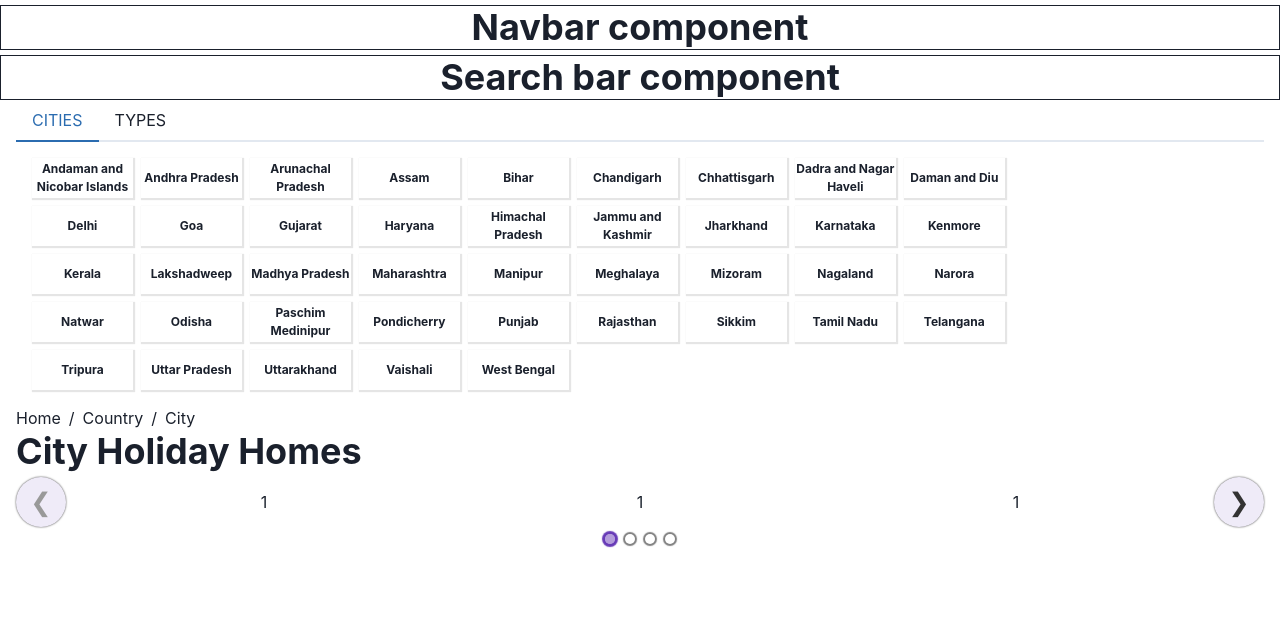
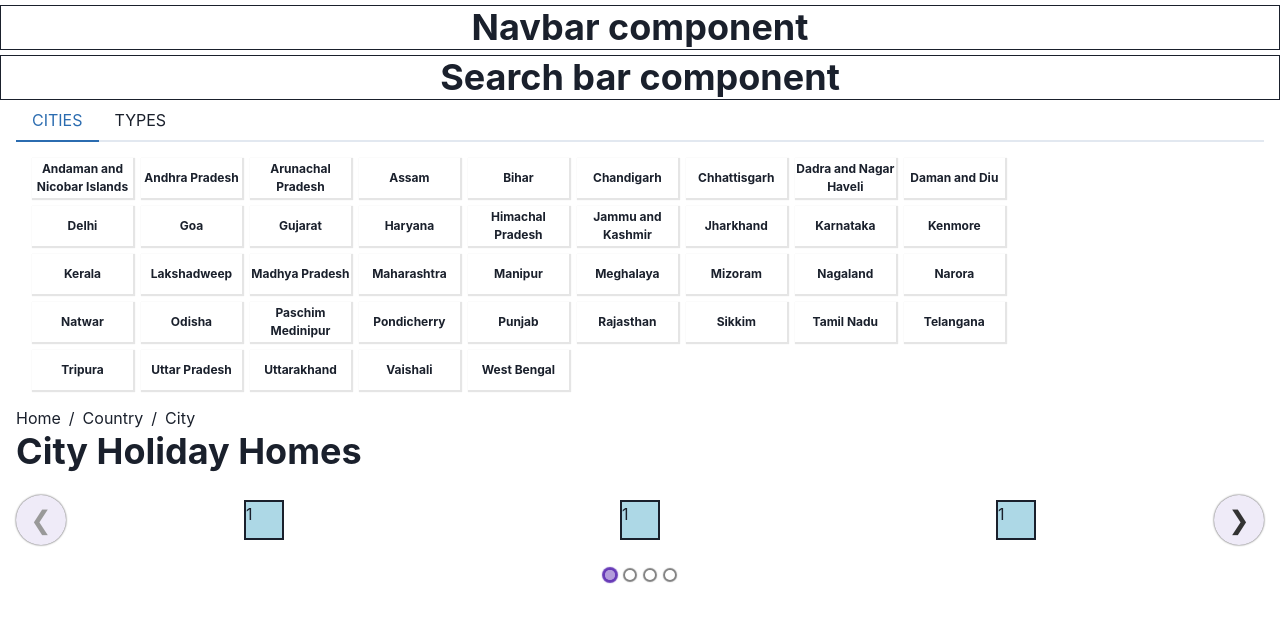
Before and after one commit to deepRaj06/kindly-earthquake-283, a React (Create React App) app: page /products in a window 1280 px wide. Shown: the top 622 px of the page. Built offline with nearby package versions, Linux system fonts and the light colour scheme.

Commit message:
added server script in package.json

```diff
--- a/package.json
+++ b/package.json
@@ -29,7 +29,8 @@
     "start": "react-scripts start",
     "build": "react-scripts build",
     "test": "react-scripts test",
-    "eject": "react-scripts eject"
+    "eject": "react-scripts eject",
+    "server":"json-server --watch db.json --port 8080"
   },
   "eslintConfig": {
     "extends": [
--- a/src/Components/Carousal.jsx
+++ b/src/Components/Carousal.jsx
@@ -14,15 +14,26 @@ const CarousalComponent = () => {
     const nextItem = Math.max(1, items.length + 1);
     setItems([...items, nextItem]);
   };
-  const removeItem = ()=>{
-    const endRange = Math.max(0,items.length-1);
-    setItems(items.slice(0,endRange));
-  }
+  const removeItem = () => {
+    const endRange = Math.max(0, items.length - 1);
+    setItems(items.slice(0, endRange));
+  };
   return (
     <>
-      <Carousel breakPoints={breakPoints} >
+      <Carousel breakPoints={breakPoints}>
         {items.map((item) => (
-          <div key={item}>{item}</div>
+          <div
+            style={{
+              border: "2px solid",
+              width: "40px",
+              height: "40px",
+              background: "lightblue",
+              margin: "10px",
+            }}
+            key={item}
+          >
+            {item}
+          </div>
         ))}
       </Carousel>
     </>
```
